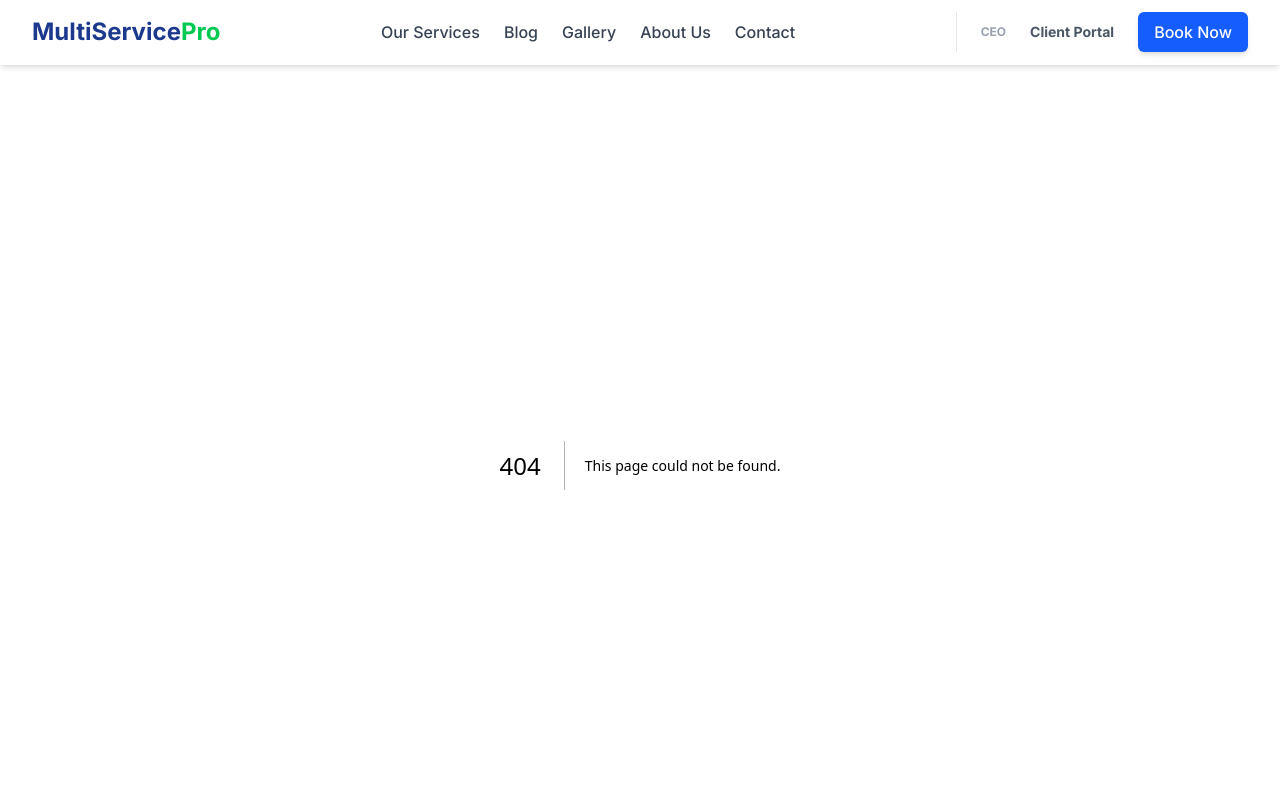
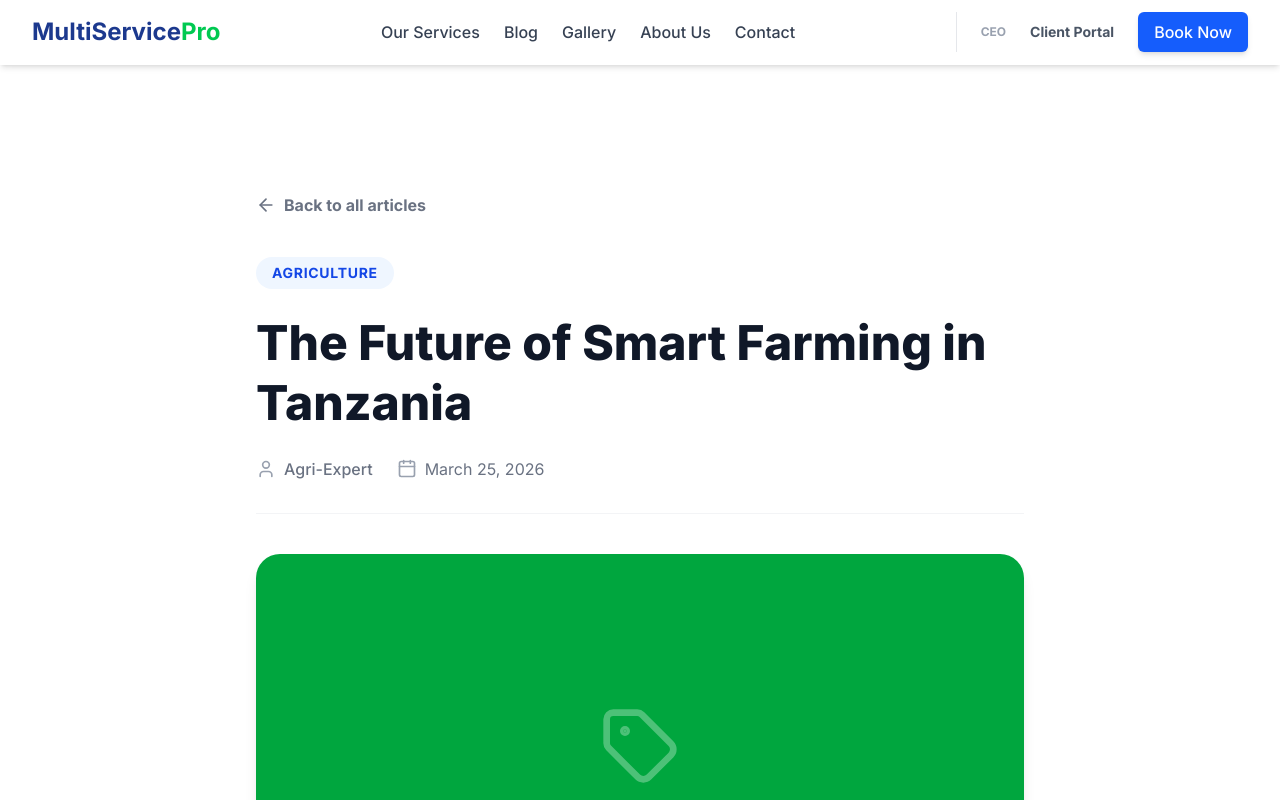
Before and after one commit to jemmziray-tech/multiservicepro, a Next.js app: page /blog/1 in a window 1280 px wide. Before the commit this address had no page. Shown: the top 800 px of the page. Built offline with nearby package versions, Linux system fonts and the light colour scheme.

Commit message:
Feat: Implemented dynamic routing for SEO-optimized blog articles

```diff
--- /dev/null
+++ b/app/blog/[id]/page.tsx
@@ -0,0 +1,98 @@
+import Link from "next/link";
+import { ArrowLeft, Calendar, User, Tag } from "lucide-react";
+
+// We keep the data here so the template knows what to load
+const posts = [
+  {
+    id: 1,
+    title: "The Future of Smart Farming in Tanzania",
+    category: "Agriculture",
+    author: "Agri-Expert",
+    date: "March 25, 2026",
+    imageColor: "bg-green-600",
+    content: "Tanzania's agricultural sector is undergoing a massive transformation. With the introduction of automated farmigation systems, local farmers in regions like Morogoro and Arusha are seeing crop yields increase by up to 40%. By utilizing IoT sensors to monitor soil moisture and nutrient levels, water waste is minimized. MultiServicePro is at the forefront of this revolution, installing solar-powered smart irrigation systems that guarantee year-round productivity regardless of unpredictable weather patterns."
+  },
+  {
+    id: 2,
+    title: "Top 5 Security Tips for Small Business IT",
+    category: "IT Services",
+    author: "Tech Team",
+    date: "March 22, 2026",
+    imageColor: "bg-blue-600",
+    content: "In 2026, a simple antivirus is no longer enough. Cyber threats are targeting small businesses in Dar es Salaam more than ever. Here are the top 5 steps every CEO must take: \n\n1. Enforce Two-Factor Authentication (2FA) on all company emails. \n2. Use cloud backups that update daily. \n3. Secure your office Wi-Fi with WPA3 encryption. \n4. Train employees on spotting phishing emails. \n5. Hire a dedicated IT management team (like MultiServicePro) to monitor your network 24/7."
+  },
+  {
+    id: 3,
+    title: "Optimizing Logistics for Faster Delivery",
+    category: "Logistics",
+    author: "Logistics Mgr",
+    date: "March 18, 2026",
+    imageColor: "bg-orange-600",
+    content: "Time is money, especially when moving goods from the Dar es Salaam port to landlocked neighboring countries. We recently overhauled our entire fleet tracking software. Now, every truck is equipped with real-time GPS and AI-driven route optimization that actively avoids traffic hotspots and poor road conditions. This upgrade has reduced our average delivery time by 20%, ensuring our clients get their goods faster and safer than ever before."
+  }
+];
+
+export default function ArticlePage({ params }: { params: { id: string } }) {
+  const articleId = Number(params.id); // Get the ID from the URL (e.g., /blog/1)
+
+  // Find the exact post that matches the URL
+  const post = posts.find((p) => p.id === articleId);
+
+  // If someone types a random number like /blog/99, show a 404-style message
+  if (!post) {
+    return (
+      <div className="min-h-screen flex flex-col items-center justify-center bg-gray-50 dark:bg-gray-950">
+        <h1 className="text-3xl font-bold text-gray-900 dark:text-white mb-4">Article Not Found</h1>
+        <Link href="/blog" className="text-blue-600 dark:text-blue-400 hover:underline font-bold">
+          Return to Blog
+        </Link>
+      </div>
+    );
+  }
+
+  return (
+    <main className="min-h-screen bg-white dark:bg-gray-950 py-32 px-4 sm:px-6 lg:px-8 transition-colors duration-500">
+      <div className="max-w-3xl mx-auto">
+
+        {/* Back Button */}
+        <Link href="/blog" className="inline-flex items-center gap-2 text-gray-500 dark:text-gray-400 hover:text-blue-600 dark:hover:text-blue-400 font-bold mb-10 transition-colors">
+          <ArrowLeft className="w-5 h-5" /> Back to all articles
+        </Link>
+
+        {/* Article Header */}
+        <div className="mb-10">
+          <span className="bg-blue-50 dark:bg-blue-900/20 text-blue-700 dark:text-blue-400 text-sm font-bold px-4 py-1.5 rounded-full uppercase tracking-wider mb-6 inline-block">
+            {post.category}
+          </span>
+          <h1 className="text-4xl sm:text-5xl font-extrabold text-gray-900 dark:text-white leading-tight mb-6">
+            {post.title}
+          </h1>
+
+          <div className="flex flex-wrap items-center gap-6 text-gray-500 dark:text-gray-400 border-b border-gray-100 dark:border-gray-800 pb-8">
+            <div className="flex items-center gap-2">
+              <User className="w-5 h-5 text-gray-400 dark:text-gray-500" />
+              <span className="font-medium">{post.author}</span>
+            </div>
+            <div className="flex items-center gap-2">
+              <Calendar className="w-5 h-5 text-gray-400 dark:text-gray-500" />
+              <span>{post.date}</span>
+            </div>
+          </div>
+        </div>
+
+        {/* Featured Image */}
+        <div className={`${post.imageColor} w-full h-64 sm:h-96 rounded-3xl mb-12 flex items-center justify-center shadow-lg relative overflow-hidden`}>
+           <Tag className="w-20 h-20 text-white opacity-30" />
+        </div>
+
+        {/* Article Content */}
+        <article className="max-w-none">
+          <p className="text-lg text-gray-700 dark:text-gray-300 leading-relaxed whitespace-pre-line">
+            {post.content}
+          </p>
+        </article>
+
+      </div>
+    </main>
+  );
+}
--- a/app/blog/page.tsx
+++ b/app/blog/page.tsx
@@ -1,3 +1,5 @@
+"use client";
+
 import { Calendar, User, ArrowRight, Tag } from "lucide-react";
 import Link from "next/link";
 
@@ -33,13 +35,15 @@ export default function BlogPage() {
   ];
 
   return (
-    <main className="min-h-screen bg-gray-50 py-16 px-4">
+    <main className="min-h-screen bg-gray-50 py-32 px-4 transition-colors duration-500 dark:bg-gray-950">
       <div className="max-w-7xl mx-auto">
 
         {/* Header */}
         <div className="text-center mb-16">
-          <h1 className="text-4xl font-extrabold text-blue-900 mb-4">Company News & Insights</h1>
-          <p className="text-xl text-gray-600 max-w-2xl mx-auto">
+          <h1 className="text-4xl md:text-5xl font-extrabold text-blue-900 dark:text-white tracking-tight mb-4">
+            Company News & Insights
+          </h1>
+          <p className="text-xl text-gray-600 dark:text-gray-400 max-w-2xl mx-auto">
             Stay updated with the latest trends and stories from MultiServicePro across all our sectors.
           </p>
         </div>
@@ -47,31 +51,32 @@ export default function BlogPage() {
         {/* Blog Grid */}
         <div className="grid grid-cols-1 md:grid-cols-2 lg:grid-cols-3 gap-10">
           {posts.map((post) => (
-            <article key={post.id} className="bg-white rounded-2xl shadow-sm border border-gray-100 overflow-hidden hover:shadow-xl transition duration-300 flex flex-col">
+            <article key={post.id} className="bg-white dark:bg-gray-900 rounded-2xl shadow-sm border border-gray-100 dark:border-gray-800 overflow-hidden hover:shadow-xl transition duration-300 flex flex-col group">
 
               {/* Featured Image Placeholder */}
-              <div className={`${post.imageColor} h-48 flex items-center justify-center text-white`}>
-                <Tag className="w-12 h-12 opacity-50" />
+              <div className={`${post.imageColor} h-48 flex items-center justify-center text-white relative overflow-hidden`}>
+                <Tag className="w-12 h-12 opacity-50 transform group-hover:scale-110 transition-transform duration-500" />
               </div>
 
               <div className="p-6 flex flex-col flex-grow">
                 {/* Category Badge */}
                 <div className="mb-4">
-                  <span className="bg-blue-50 text-blue-700 text-xs font-bold px-3 py-1 rounded-full uppercase tracking-wider">
+                  <span className="bg-blue-50 dark:bg-blue-900/20 text-blue-700 dark:text-blue-400 text-xs font-bold px-3 py-1 rounded-full uppercase tracking-wider">
                     {post.category}
                   </span>
                 </div>
 
-                <h2 className="text-2xl font-bold text-gray-900 mb-3 hover:text-blue-600 transition cursor-pointer">
+                {/* Title */}
+                <Link href={`/blog/${post.id}`} className="text-2xl font-bold text-gray-900 dark:text-white mb-3 hover:text-blue-600 dark:hover:text-blue-400 transition cursor-pointer">
                   {post.title}
-                </h2>
+                </Link>
 
-                <p className="text-gray-600 mb-6 line-clamp-3">
+                <p className="text-gray-600 dark:text-gray-400 mb-6 line-clamp-3">
                   {post.excerpt}
                 </p>
 
                 {/* Meta Data */}
-                <div className="mt-auto pt-6 border-t border-gray-100 flex items-center justify-between text-sm text-gray-500">
+                <div className="mt-auto pt-6 border-t border-gray-100 dark:border-gray-800 flex items-center justify-between text-sm text-gray-500 dark:text-gray-400">
                   <div className="flex items-center gap-2">
                     <Calendar className="w-4 h-4" />
                     {post.date}
@@ -82,9 +87,10 @@ export default function BlogPage() {
                   </div>
                 </div>
 
-                <button className="mt-6 flex items-center gap-2 text-blue-600 font-bold hover:gap-3 transition-all">
+                {/* THE MAGIC LINK (This is what connects to Step 2) */}
+                <Link href={`/blog/${post.id}`} className="mt-6 flex items-center gap-2 text-blue-600 dark:text-blue-400 font-bold hover:gap-3 transition-all">
                   Read Full Story <ArrowRight className="w-4 h-4" />
-                </button>
+                </Link>
               </div>
             </article>
           ))}
```
